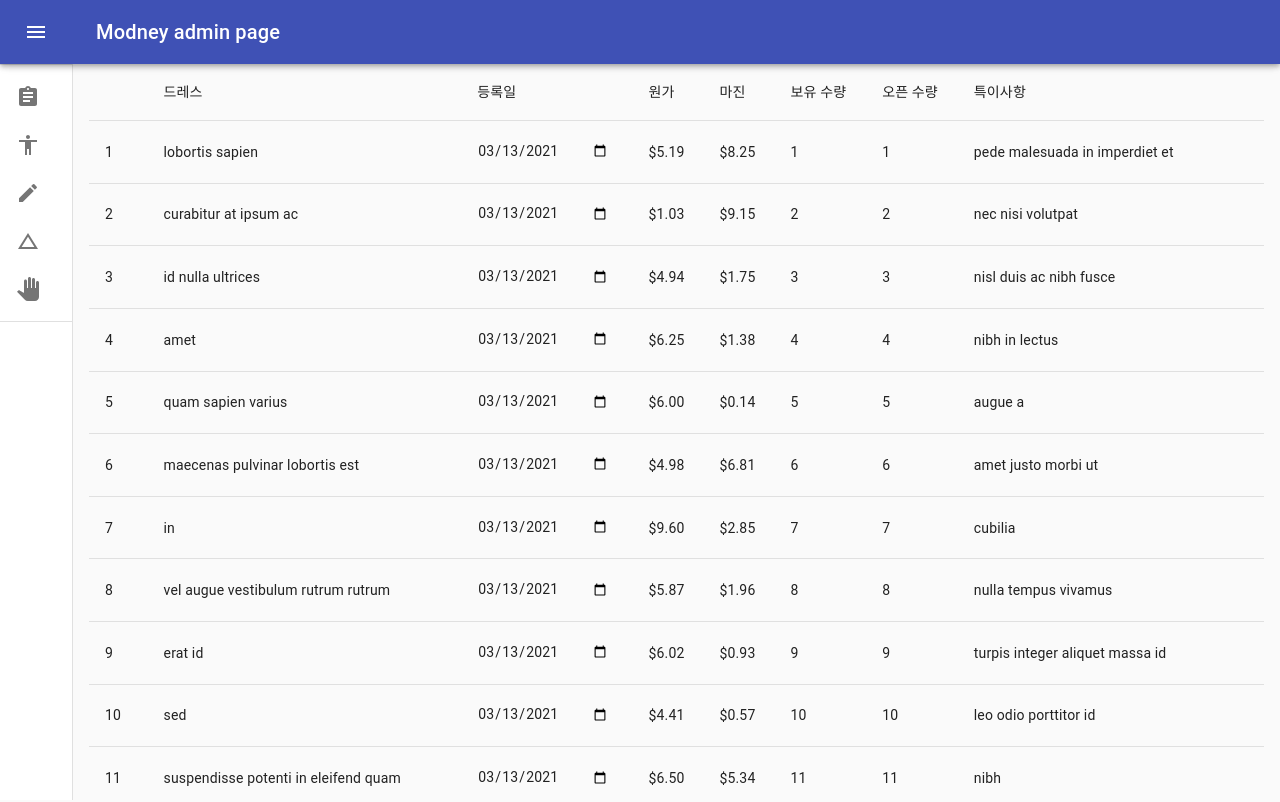
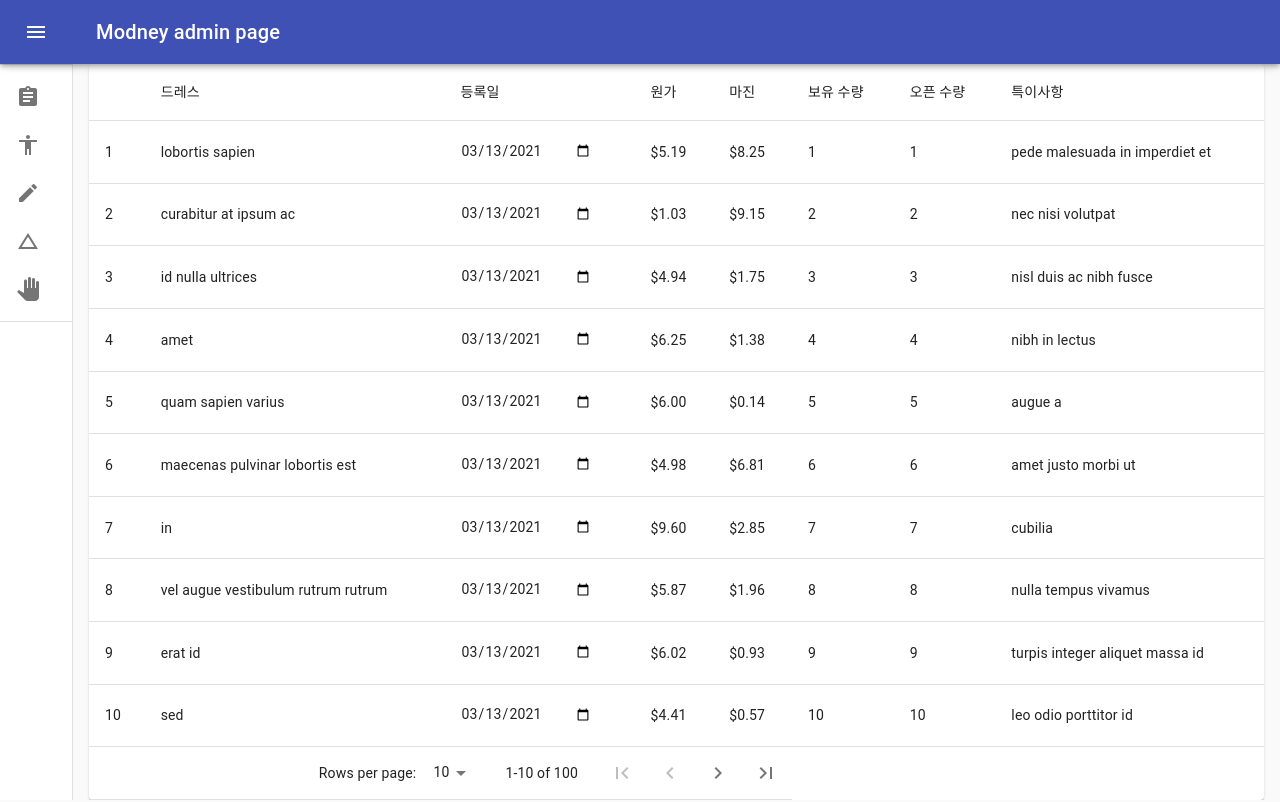
Before and after one commit to MODENY-admin/client, a React (Create React App) app: page /dress in a window 1280 px wide. Shown: the top 802 px of the page. Built offline with nearby package versions, Linux system fonts and the light colour scheme.

Commit message:
:lipstick: Pagination 구현

```diff
--- /dev/null
+++ b/src/UI/CustomTable.js
@@ -0,0 +1,157 @@
+import React from "react";
+import { makeStyles, useTheme } from "@material-ui/core/styles";
+import Table from "@material-ui/core/Table";
+import TableHead from "@material-ui/core/TableHead";
+import TableBody from "@material-ui/core/TableBody";
+import TableCell from "@material-ui/core/TableCell";
+import TableContainer from "@material-ui/core/TableContainer";
+import TableFooter from "@material-ui/core/TableFooter";
+import TablePagination from "@material-ui/core/TablePagination";
+import TableRow from "@material-ui/core/TableRow";
+import Paper from "@material-ui/core/Paper";
+import IconButton from "@material-ui/core/IconButton";
+import FirstPageIcon from "@material-ui/icons/FirstPage";
+import KeyboardArrowLeft from "@material-ui/icons/KeyboardArrowLeft";
+import KeyboardArrowRight from "@material-ui/icons/KeyboardArrowRight";
+import LastPageIcon from "@material-ui/icons/LastPage";
+
+const useStyles1 = makeStyles((theme) => ({
+  root: {
+    flexShrink: 0,
+    marginLeft: theme.spacing(2.5),
+  },
+}));
+
+const TablePaginationActions = (props) => {
+  const classes = useStyles1();
+  const theme = useTheme();
+  const { count, page, rowsPerPage, onChangePage } = props;
+
+  const handleFirstPageButtonClick = (event) => {
+    onChangePage(event, 0);
+  };
+
+  const handleBackButtonClick = (event) => {
+    onChangePage(event, page - 1);
+  };
+
+  const handleNextButtonClick = (event) => {
+    onChangePage(event, page + 1);
+  };
+
+  const handleLastPageButtonClick = (event) => {
+    onChangePage(event, Math.max(0, Math.ceil(count / rowsPerPage) - 1));
+  };
+
+  return (
+    <div className={classes.root}>
+      <IconButton
+        onClick={handleFirstPageButtonClick}
+        disabled={page === 0}
+        aria-label="first page"
+      >
+        {theme.direction === "rtl" ? <LastPageIcon /> : <FirstPageIcon />}
+      </IconButton>
+      <IconButton
+        onClick={handleBackButtonClick}
+        disabled={page === 0}
+        aria-label="previous page"
+      >
+        {theme.direction === "rtl" ? (
+          <KeyboardArrowRight />
+        ) : (
+          <KeyboardArrowLeft />
+        )}
+      </IconButton>
+      <IconButton
+        onClick={handleNextButtonClick}
+        disabled={page >= Math.ceil(count / rowsPerPage) - 1}
+        aria-label="next page"
+      >
+        {theme.direction === "rtl" ? (
+          <KeyboardArrowLeft />
+        ) : (
+          <KeyboardArrowRight />
+        )}
+      </IconButton>
+      <IconButton
+        onClick={handleLastPageButtonClick}
+        disabled={page >= Math.ceil(count / rowsPerPage) - 1}
+        aria-label="last page"
+      >
+        {theme.direction === "rtl" ? <FirstPageIcon /> : <LastPageIcon />}
+      </IconButton>
+    </div>
+  );
+};
+
+const useStyles2 = makeStyles({
+  table: {
+    minWidth: 500,
+  },
+});
+
+export const CustomTable = ({ rows, data, getCells }) => {
+  const classes = useStyles2();
+
+  const [page, setPage] = React.useState(0);
+  const [rowsPerPage, setRowsPerPage] = React.useState(10);
+
+  const emptyRows =
+    rowsPerPage - Math.min(rowsPerPage, data.length - page * rowsPerPage);
+
+  const handleChangePage = (event, newPage) => {
+    setPage(newPage);
+  };
+
+  const handleChangeRowsPerPage = (event) => {
+    setRowsPerPage(parseInt(event.target.value, 10));
+    setPage(0);
+  };
+
+  return (
+    <TableContainer component={Paper}>
+      <Table className={classes.table} aria-label="custom pagination table">
+        <TableHead>
+          <TableRow>
+            <TableCell></TableCell>
+            {rows.map((row, index) => (
+              <TableCell key={index} aglin="left">
+                {row}
+              </TableCell>
+            ))}
+          </TableRow>
+        </TableHead>
+        <TableBody>
+          {(rowsPerPage > 0
+            ? data.slice(page * rowsPerPage, page * rowsPerPage + rowsPerPage)
+            : data
+          ).map(getCells)}
+          {emptyRows > 0 && (
+            <TableRow style={{ height: 53 * emptyRows }}>
+              <TableCell colSpan={6} />
+            </TableRow>
+          )}
+        </TableBody>
+        <TableFooter>
+          <TableRow>
+            <TablePagination
+              rowsPerPageOptions={[5, 10, 25, { label: "All", value: -1 }]}
+              colSpan={5}
+              count={data.length}
+              rowsPerPage={rowsPerPage}
+              page={page}
+              SelectProps={{
+                inputProps: { "aria-label": "rows per page" },
+                native: true,
+              }}
+              onChangePage={handleChangePage}
+              onChangeRowsPerPage={handleChangeRowsPerPage}
+              ActionsComponent={TablePaginationActions}
+            />
+          </TableRow>
+        </TableFooter>
+      </Table>
+    </TableContainer>
+  );
+};
--- a/src/UI/Table.js
+++ /dev/null
@@ -1,33 +0,0 @@
-import React from "react";
-import { makeStyles } from "@material-ui/core/styles";
-import Table from "@material-ui/core/Table";
-import TableCell from "@material-ui/core/TableCell";
-import TableContainer from "@material-ui/core/TableContainer";
-import TableHead from "@material-ui/core/TableHead";
-import TableRow from "@material-ui/core/TableRow";
-
-export const BasicTable = ({ rows, data, tableBody }) => {
-  const useStyles = makeStyles({
-    table: {
-      minWidth: 650,
-    },
-  });
-  const classes = useStyles();
-  return (
-    <TableContainer>
-      <Table className={classes.table} aria-label="simple table">
-        <TableHead>
-          <TableRow>
-            <TableCell></TableCell>
-            {rows.map((row, index) => (
-              <TableCell key={index} aglin="left">
-                {row}
-              </TableCell>
-            ))}
-          </TableRow>
-        </TableHead>
-        {tableBody}
-      </Table>
-    </TableContainer>
-  );
-};
--- a/src/pages/CustomDress.js
+++ b/src/pages/CustomDress.js
@@ -1,10 +1,8 @@
 import data from "../mock_data/CUSTOMDRESS_DATA.json";
 
-import { BasicTable } from "../UI/Table";
-import TableBody from "@material-ui/core/TableBody";
 import TableRow from "@material-ui/core/TableRow";
 import TableCell from "@material-ui/core/TableCell";
-
+import { CustomTable } from "../UI/CustomTable";
 import { DatePicker } from "../UI/Picker";
 
 const rows = [
@@ -16,10 +14,8 @@
   "특이사항",
 ];
 
-const body = (data) => {
+const getCells = (row) => {
   return (
-    <TableBody>
-      {data.map((row) => (
     <TableRow key={row.id}>
       <TableCell component="th" scope="row">
         {row.id}
@@ -35,13 +31,11 @@
       </TableCell>
       <TableCell align="left">{row.note}</TableCell>
     </TableRow>
-      ))}
-    </TableBody>
   );
 };
 
 const CustomDress = () => {
-  return <BasicTable rows={rows} data={data} tableBody={body(data)} />;
+  return <CustomTable rows={rows} data={data} getCells={getCells} />;
 };
 
 export default CustomDress;
--- a/src/pages/Dress.js
+++ b/src/pages/Dress.js
@@ -1,10 +1,8 @@
 import data from "../mock_data/DRESS_DATA.json";
 
-import { BasicTable } from "../UI/Table";
-import TableBody from "@material-ui/core/TableBody";
 import TableRow from "@material-ui/core/TableRow";
 import TableCell from "@material-ui/core/TableCell";
-
+import { CustomTable } from "../UI/CustomTable";
 import { DatePicker } from "../UI/Picker";
 
 const rows = [
@@ -17,10 +15,8 @@
   "특이사항",
 ];
 
-const body = (data) => {
+const getCells = (row) => {
   return (
-    <TableBody>
-      {data.map((row) => (
     <TableRow key={row.id}>
       <TableCell component="th" scope="row">
         {row.id}
@@ -35,13 +31,11 @@
       <TableCell align="left">{row.openQuantity}</TableCell>
       <TableCell align="left">{row.note}</TableCell>
     </TableRow>
-      ))}
-    </TableBody>
   );
 };
 
 const Dress = () => {
-  return <BasicTable rows={rows} data={data} tableBody={body(data)} />;
+  return <CustomTable rows={rows} data={data} getCells={getCells} />;
 };
 
 export default Dress;
--- a/src/pages/Makeup.js
+++ b/src/pages/Makeup.js
@@ -1,9 +1,8 @@
 import data from "../mock_data/MAKEUP_DATA.json";
 
-import { BasicTable } from "../UI/Table";
-import TableBody from "@material-ui/core/TableBody";
 import TableRow from "@material-ui/core/TableRow";
 import TableCell from "@material-ui/core/TableCell";
+import { CustomTable } from "../UI/CustomTable";
 import { DatePicker } from "../UI/Picker";
 import { SimpleSelect } from "../UI/Select";
 
@@ -17,10 +16,8 @@
   "특이사항",
 ];
 
-const body = (data) => {
+const getCells = (row) => {
   return (
-    <TableBody>
-      {data.map((row) => (
     <TableRow key={row.id}>
       <TableCell component="th" scope="row">
         {row.id}
@@ -41,13 +38,11 @@
       <TableCell align="left">{row.margin}</TableCell>
       <TableCell align="left">{row.note}</TableCell>
     </TableRow>
-      ))}
-    </TableBody>
   );
 };
 
 export const Makeup = () => {
-  return <BasicTable rows={rows} data={data} tableBody={body(data)} />;
+  return <CustomTable rows={rows} data={data} getCells={getCells} />;
 };
 
 export default Makeup;
--- a/src/pages/Reservation.js
+++ b/src/pages/Reservation.js
@@ -1,9 +1,8 @@
 import data from "../mock_data/RESERVATION_DATA.json";
 
-import { BasicTable } from "../UI/Table";
-import TableBody from "@material-ui/core/TableBody";
 import TableRow from "@material-ui/core/TableRow";
 import TableCell from "@material-ui/core/TableCell";
+import { CustomTable } from "../UI/CustomTable";
 import { DatePicker } from "../UI/Picker";
 import { SimpleSelect } from "../UI/Select";
 
@@ -22,10 +21,8 @@
   "특이사항",
 ];
 
-const body = (data) => {
+const getCells = (row) => {
   return (
-    <TableBody>
-      {data.map((row) => (
     <TableRow key={row.id}>
       <TableCell component="th" scope="row">
         {row.id}
@@ -55,13 +52,11 @@
       </TableCell>
       <TableCell align="left">{row.note}</TableCell>
     </TableRow>
-      ))}
-    </TableBody>
   );
 };
 
 const Reservation = () => {
-  return <BasicTable rows={rows} data={data} tableBody={body(data)} />;
+  return <CustomTable rows={rows} data={data} getCells={getCells} />;
 };
 
 export default Reservation;
--- a/src/pages/Veil.js
+++ b/src/pages/Veil.js
@@ -1,10 +1,27 @@
 import data from "../mock_data/VEIL_DATA.json";
-import { getTable } from "../common/utils";
+
+import TableRow from "@material-ui/core/TableRow";
+import TableCell from "@material-ui/core/TableCell";
+import { CustomTable } from "../UI/CustomTable";
 
 const rows = ["베일", "보유 수량", "오픈 수량", "특이사항"];
 
+const getCells = (row) => {
+  return (
+    <TableRow key={row.id}>
+      <TableCell component="th" scope="row">
+        {row.id}
+      </TableCell>
+      <TableCell align="left">{row.veil}</TableCell>
+      <TableCell align="left">{row.quantity}</TableCell>
+      <TableCell align="left">{row.openQuantity}</TableCell>
+      <TableCell align="left">{row.note}</TableCell>
+    </TableRow>
+  );
+};
+
 const Veil = () => {
-  return getTable(rows, data);
+  return <CustomTable rows={rows} data={data} getCells={getCells} />;
 };
 
 export default Veil;
```
Lines whose indentation alone changed are shown as unchanged.
